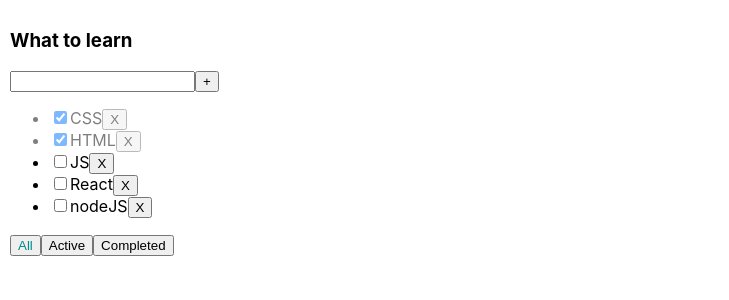
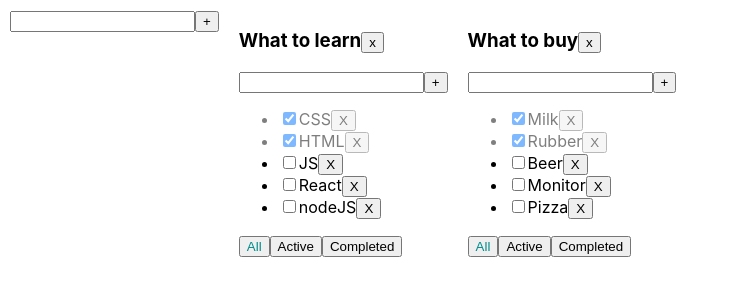
Before and after one commit to AlexBalew/TodoList-v2, a React (Create React App) app: page / in a window 1280 px wide. Shown: the top 300 px of the page, without its empty margins (0-729 px from the left). Built offline with nearby package versions, Linux system fonts and the light colour scheme.

Commit message:
New component "Input" creation, adding&removing todolists function is added

```diff
--- /dev/null
+++ b/src/AddItemForm.tsx
@@ -0,0 +1,47 @@
+import React, {ChangeEvent, KeyboardEvent, useState} from "react";
+
+export type AddItemFormPropsType = {
+    addItem: (title: string) => void
+}
+
+export function AddItemForm(props: AddItemFormPropsType) {
+
+    const [title, setTitle] = useState('')
+
+    const [error, setError] = useState('')
+
+    const changeTitleHandler = (e: ChangeEvent<HTMLInputElement>) => {
+        setTitle(e.currentTarget.value)
+    }
+
+    const onKeyPressHandler = (e: KeyboardEvent<HTMLInputElement>) => {
+        setError('')
+        if (e.key === 'Enter' && title !== '') {
+            props.addItem(title.trim())
+            setTitle('')
+        }
+        if (e.key === 'Enter' && title.trim() === '') {
+            setError("Field is required")
+        }
+    }
+
+    const buttonAddTask = () => {
+        if (title.trim() !== '') {
+            props.addItem(title)
+            setTitle('')
+        } else {
+            setError("Field is required")
+        }
+
+    }
+
+    return <div>
+        <input value={title}
+               onChange={changeTitleHandler}
+               onKeyPress={onKeyPressHandler}
+               className={error ? 'error' : ''}
+        />
+        <button onClick={buttonAddTask}>+</button>
+        {error && <div className='error-message'> {error} </div>}
+    </div>
+}
--- a/src/App.tsx
+++ b/src/App.tsx
@@ -2,67 +2,131 @@
 import './App.css';
 import {TaskType, ToDoList} from "./ToDoList";
 import {v1} from 'uuid'
+import {AddItemForm} from "./AddItemForm";
 
 export type FilterValuesType = 'All' | 'Active' | 'Completed'
 
+export type TodoListsType = {
+    id: string
+    listTitle: string
+    filter: FilterValuesType
+}
+
+export type TasksStateType = {
+    [key:string] : Array<TaskType>
+}
 
 function App() {
 
-    let [tasks, setTasks] = useState<Array<TaskType>>([
+   /* let [tasksObj, setTasks] = useState<Array<TaskType>>([
         {id: v1(), title: "CSS", isDone: true},
         {id: v1(), title: "HTML", isDone: true},
         {id: v1(), title: "JS", isDone: false},
         {id: v1(), title: "React", isDone: false},
         {id: v1(), title: "nodeJS", isDone: false},
+    ])*/
+
+    /* let [filter, setFilter] = useState<FilterValuesType>('All')*/
+
+    const changeFilter = (value: FilterValuesType, tlID: string) => {
+        let TD = todolists.find(tl => tl.id === tlID)
+        if (TD) {
+            TD.filter = value
+            setTodolists([...todolists])
+        }
+    }
+
+    const deleteTask = (tID: string, tlID: string ) => {
+        tasksObj[tID] = tasksObj[tlID].filter(t => t.id !== tID)
+        setTasksObj({...tasksObj})
+    }
+
+    function addTask(title: string, tlID: string) {
+        let NewTask = {id: v1(), title: title, isDone: false,}
+        tasksObj[tlID] = [NewTask, ...tasksObj[tlID]]
+        setTasksObj({...tasksObj})
+    }
+
+    function checkChanging(taskID: string, isDone: boolean, tlID: string) {
+        let task = tasksObj[tlID].find(t => t.id === taskID)
+        if (task) {
+            task.isDone = isDone
+            setTasksObj({...tasksObj})
+        }
+    }
+
+    const removeTodolist = (tlID: string) => {
+        let filteredTodolist = todolists.filter( tl => tl.id !== tlID)
+        setTodolists(filteredTodolist)
+        delete tasksObj[tlID]
+        setTasksObj({...tasksObj})
+    }
+
+    let todoList1ID = v1()
+    let todoList2ID = v1()
+
+
+    let [todolists, setTodolists] = useState<Array<TodoListsType>>([
+        {id: todoList1ID, listTitle: 'What to learn', filter: 'All'},
+        {id: todoList2ID, listTitle: 'What to buy', filter: 'All'}
     ])
 
-    let [filter, setFilter] = useState<FilterValuesType>('All')
+    let [tasksObj, setTasksObj] = useState<TasksStateType>({
+        [todoList1ID]: [
+            {id: v1(), title: "CSS", isDone: true},
+            {id: v1(), title: "HTML", isDone: true},
+            {id: v1(), title: "JS", isDone: false},
+            {id: v1(), title: "React", isDone: false},
+            {id: v1(), title: "nodeJS", isDone: false}
+        ],
+        [todoList2ID]: [
+            {id: v1(), title: "Milk", isDone: true},
+            {id: v1(), title: "Rubber", isDone: true},
+            {id: v1(), title: "Beer", isDone: false},
+            {id: v1(), title: "Monitor", isDone: false},
+            {id: v1(), title: "Pizza", isDone: false}
+        ],
+    })
 
-    const changeFilter = (value: FilterValuesType) => {
-        setFilter(value)
+    function addTodoList(title: string){
+        let todolist: TodoListsType = {
+            id: v1(),
+            filter: 'All',
+            listTitle: title
         }
-
-    let tasksForToDoList = tasks
-    if (filter === 'Active') {
-        tasksForToDoList = tasks.filter(t => !t.isDone)
+        setTodolists([todolist, ...todolists])
+        setTasksObj({...tasksObj, [todolist.id]:[]})
     }
-    if (filter === 'Completed') {
-        tasksForToDoList = tasks.filter(t => t.isDone)
-    }
-
-    const deleteTask = (tID: string) => {
-        let NewTasks = tasks.filter(t => t.id !== tID)
-        setTasks(NewTasks)
-    }
-
-    function addTask (title: string) {
-        let NewTask = {
-            id: v1(),
-            title: title,
-            isDone: false,
-        }
-        setTasks([NewTask, ...tasksForToDoList])
-    }
-
-    function checkChanging (taskID: string, isDone: boolean) {
-        let task = tasks.find(t => t.id === taskID)
-        if(task) {
-            task.isDone = isDone
-        }
-        setTasks([...tasks])
-    }
-
 
     return (
         <div className='APP'>
-            <ToDoList listTitle='What to learn'
+            <AddItemForm addItem={addTodoList}/>
+            {
+                todolists.map((tl) => {
+
+                    let tasksForToDoList = tasksObj[tl.id]
+                    if (tl.filter === 'Active') {
+                        tasksForToDoList = tasksForToDoList.filter(t => !t.isDone)
+                    }
+                    if (tl.filter === 'Completed') {
+                        tasksForToDoList = tasksForToDoList.filter(t => t.isDone)
+                    }
+
+                    return <ToDoList
+                        key={tl.id}
+                        tlID={tl.id}
+                        listTitle={tl.listTitle}
                         tasks={tasksForToDoList}
                         deleteTask={deleteTask}
                         changeFilter={changeFilter}
                         addTask={addTask}
                         checkChanging={checkChanging}
-                      filter={filter}
+                        filter={tl.filter}
+                        removeTodoList={removeTodolist}
                     />
+                })
+            }
+
         </div>
     );
 }
--- a/src/ToDoList.tsx
+++ b/src/ToDoList.tsx
@@ -1,5 +1,6 @@
-import React, {ChangeEvent, ChangeEventHandler, KeyboardEvent, useState} from "react";
+import React, {ChangeEvent} from "react";
 import {FilterValuesType} from "./App";
+import {AddItemForm} from "./AddItemForm";
 
 export type TaskType = {
     id: string
@@ -7,74 +8,41 @@
     isDone: boolean
 }
 
-
- ///test
 export type ToDoListPropsType = {
+    tlID: string
     listTitle: string
     tasks: Array<TaskType>
-    deleteTask: (tID: string) => void
-    changeFilter: (filter: FilterValuesType) => void
-    addTask: (title: string) => void
-    checkChanging: (taskID: string, isDone: boolean) => void
+    deleteTask: (tID: string, tlID: string) => void
+    changeFilter: (filter: FilterValuesType, tlID: string) => void
+    addTask: (title: string, tlID: string) => void
+    checkChanging: (taskID: string, isDone: boolean, tlID: string) => void
     filter: 'All' | 'Active' | 'Completed'
+    removeTodoList: (tlID: string)=>void
 }
 
 export function ToDoList(props: ToDoListPropsType) {
 
-    const [title, setTitle] = useState('')
-
-    const [error, setError] = useState('')
-
     const newTasks = props.tasks.map(t => {
 
         const onChangeCheckHandler = (e: ChangeEvent<HTMLInputElement>) => {
-            props.checkChanging(t.id, e.currentTarget.checked)}
+            props.checkChanging(t.id, e.currentTarget.checked, props.tlID)}
 
-       return <li key={t.id} className={t.isDone ? 'isDone' : ''}><input type="checkbox" onChange={onChangeCheckHandler} checked={t.isDone}/>
+       return <li key={t.id} className={t.isDone ? 'isDone' : ''}>
+           <input type="checkbox" onChange={onChangeCheckHandler} checked={t.isDone}/>
         <span>{t.title}</span>
-        <button onClick={() => props.deleteTask(t.id)}>X</button>
+        <button onClick={() => props.deleteTask(t.id, props.tlID)}>X</button>
     </li>})
 
-
-
-
-const changeTitleHandler = (e: ChangeEvent<HTMLInputElement>) => {setTitle(e.currentTarget.value)}
-const onKeyPressHandler = (e: KeyboardEvent<HTMLInputElement>) => {
-        setError('')
-    if(e.key === 'Enter' && title.trim() !== '') {
-        props.addTask(title)
-        setTitle('')
-    }
-    if(e.key === 'Enter' && title.trim() === '') {
-        setError("Field is required")
-    }
-}
-
-const buttonAddTask = () => {
-        if(title.trim() !== ''){
-            props.addTask(title)
-            setTitle('')
-        } else {
-            setError("Field is required")
-        }
-
-    }
-
-    const AllFilter = () => {props.changeFilter('All')}
-    const ActiveFilter = () => {props.changeFilter('Active')}
-    const CompletedFilter = () => {props.changeFilter('Completed')}
-
+    const AllFilter = () => {props.changeFilter('All', props.tlID)}
+    const ActiveFilter = () => {props.changeFilter('Active', props.tlID)}
+    const CompletedFilter = () => {props.changeFilter('Completed', props.tlID)}
+    const removeTodoList = () => {props.removeTodoList(props.tlID)}
+    const addTask = (title: string) => {props.addTask(title, props.tlID)}
 
 
     return <div>
-        <h3>{props.listTitle}</h3>
-        <input value={title}
-               onChange={changeTitleHandler}
-               onKeyPress={onKeyPressHandler}
-               className={error ? 'error' : ''}
-        />
-        <button onClick={buttonAddTask}>+</button>
-        {error && <div className='error-message'> {error} </div>}
+        <h3>{props.listTitle}<button onClick={removeTodoList}>x</button></h3>
+        <AddItemForm addItem={addTask} />
         <ul>
             {newTasks}
         </ul>
```
Lines whose indentation alone changed are shown as unchanged.
